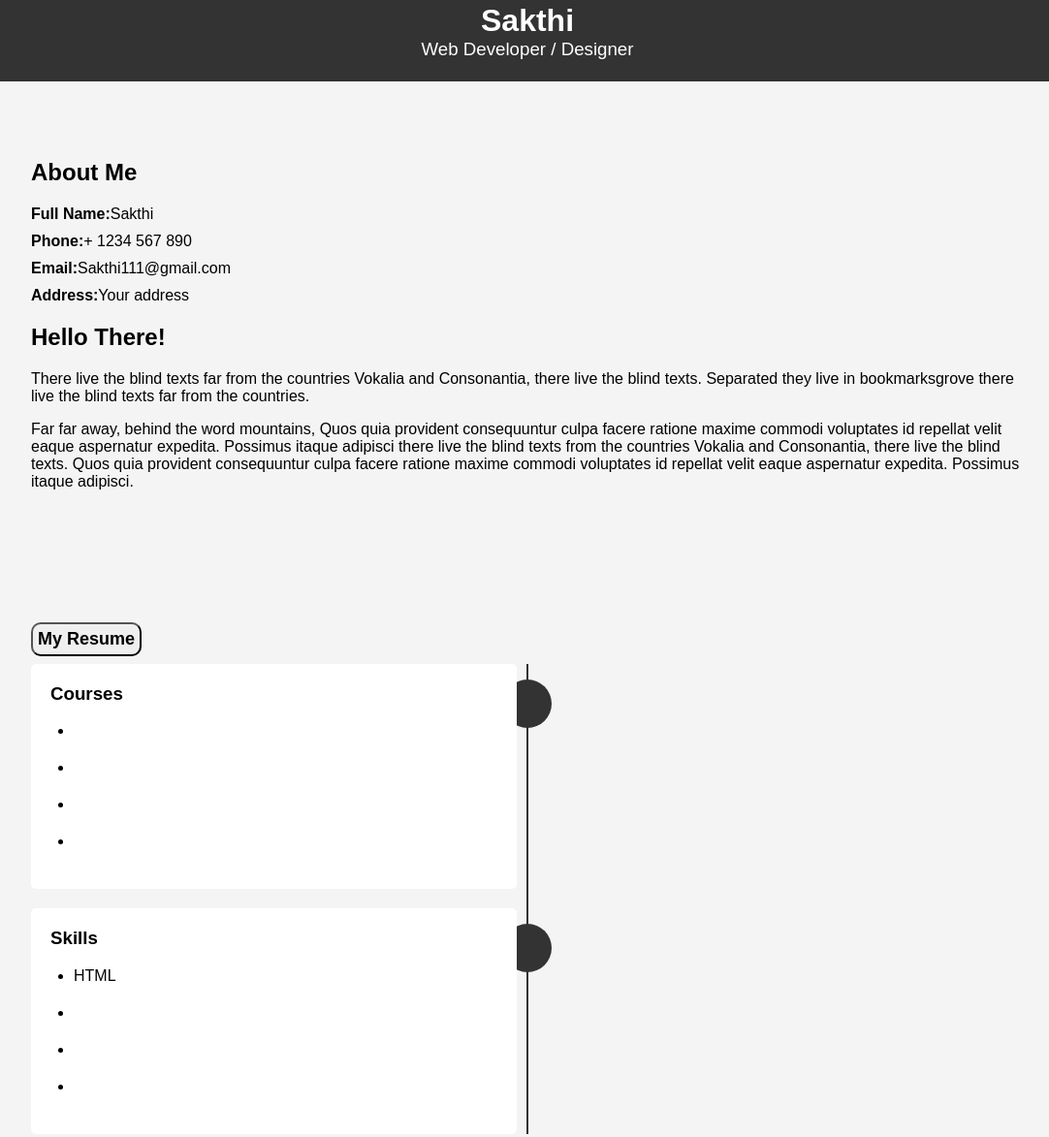
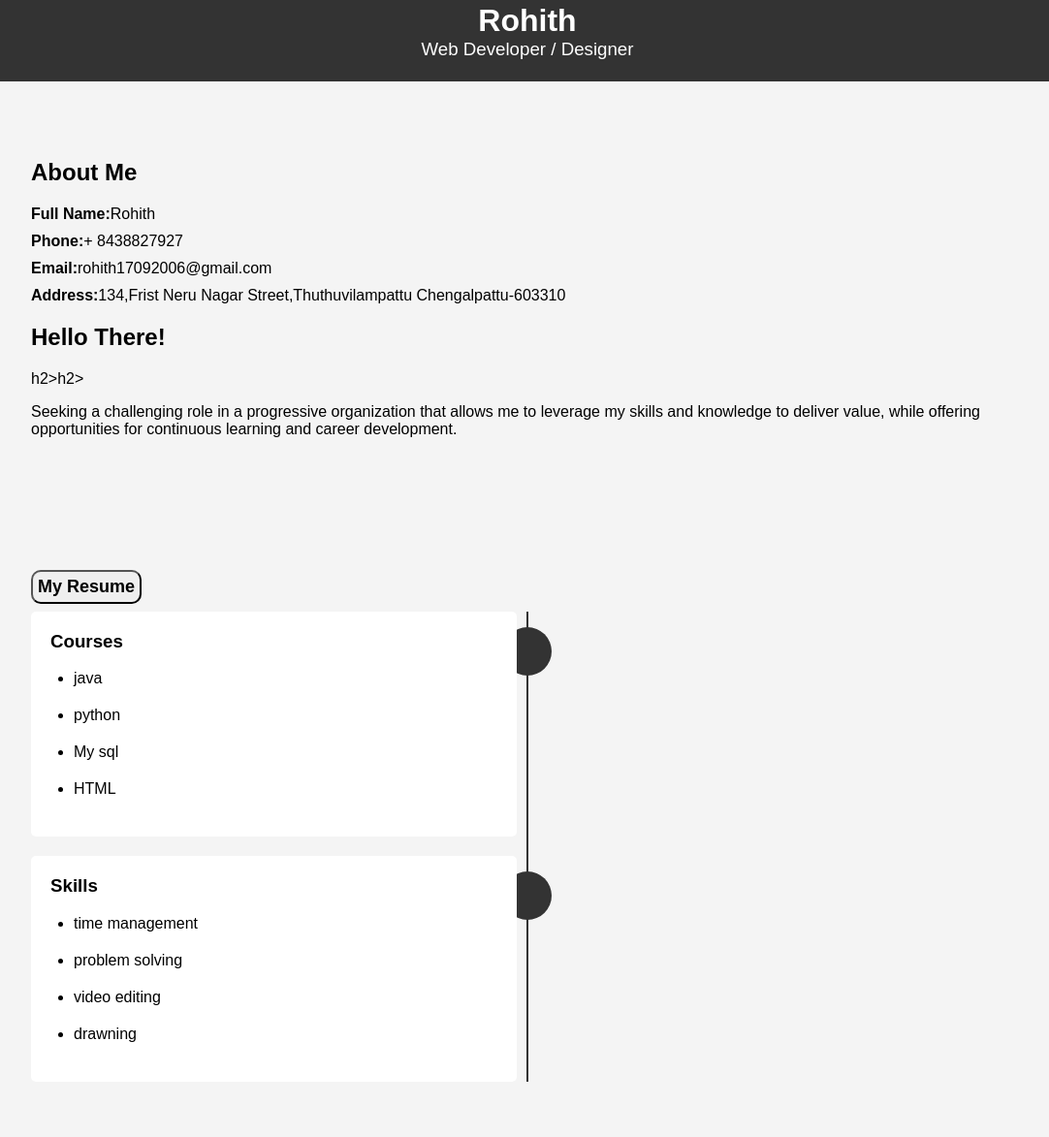
Before and after one commit to rohith1709/Digital_portpolio, a plain HTML site: page index.html in a window 1280 px wide. Shown: the part 179-1352 px from the top of the page at 97% size, without its empty margins (96-1178 px from the left). Drawn offline with Linux system fonts and the light colour scheme.

Commit message:
Update index.html

```diff
--- a/index.html
+++ b/index.html
@@ -10,7 +10,7 @@
     <header>
         <div class="container">
             <div class="profile-thumb"></div>
-            <h1>Sakthi</h1>
+            <h1>Rohith</h1>
             <h3>Web Developer / Designer</h3>
         </div>
     </header>
@@ -21,16 +21,20 @@
             <div class="row">
                 <div class="col-md-4">
                     <ul class="info">
-                        <li><span>Full Name:</span>Sakthi</li>
-                        <li><span>Phone:</span>+ 1234 567 890</li>
-                        <li><span>Email:</span>Sakthi111@gmail.com</li>
-                        <li><span>Address:</span>Your address</li>
+                        <li><span>Full Name:</span>Rohith</li>
+                        <li><span>Phone:</span>+ 8438827927</li>
+                        <li><span>Email:</span>rohith17092006@gmail.com</li>
+                        <li><span>Address:</span>134,Frist  Neru Nagar Street,Thuthuvilampattu Chengalpattu-603310</li>
                     </ul>
                 </div>
                 <div class="col-md-8">
-                    <h2>Hello There!</h2>
-                    <p>There live the blind texts far from the countries Vokalia and Consonantia, there live the blind texts. Separated they live in bookmarksgrove there live the blind texts far from the countries.</p>
-                    <p>Far far away, behind the word mountains, Quos quia provident consequuntur culpa facere ratione maxime commodi voluptates id repellat velit eaque aspernatur expedita. Possimus itaque adipisci there live the blind texts from the countries Vokalia and Consonantia, there live the blind texts. Quos quia provident consequuntur culpa facere ratione maxime commodi voluptates id repellat velit eaque aspernatur expedita. Possimus itaque adipisci.</p>
+                    <h2>Hello There!</h2>h2>h2>
+                    <p>Seeking a challenging role in a progressive organization that allows me to leverage my skills and
+
+knowledge to deliver value, while offering opportunities for continuous learning and career
+
+development.
+                    <p>
                 </div>
             </div>
         </div>
@@ -47,10 +51,10 @@
                             <div class="timeline-panel">
                                 <h3>Courses</h3>
                                 <ul>
-                                    <li></li>
-                                    <li></li>
-                                    <li></li>
-                                    <li></li>
+                                    <li>java</li>
+                                    <li>python</li>
+                                    <li>My sql</li>
+                                    <li>HTML</li>
                                 </ul>
                             </div>
                         </li>
@@ -59,10 +63,10 @@
                             <div class="timeline-panel">
                                 <h3>Skills</h3>
                                 <ul>
-                                    <li>HTML</li>
-                                    <li></li>
-                                    <li></li>
-                                    <li></li>
+                                    <li>time management</li>
+                                    <li>problem solving</li>
+                                    <li>video editing</li>
+                                    <li>drawning</li>
                                 </ul>
                             </div>
                         </li>
@@ -78,4 +82,5 @@
         </div>
     </footer>
 </body>
+
 </html>
```
